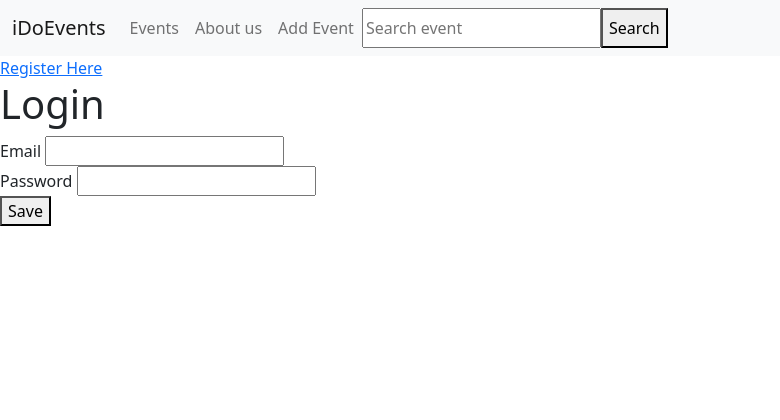
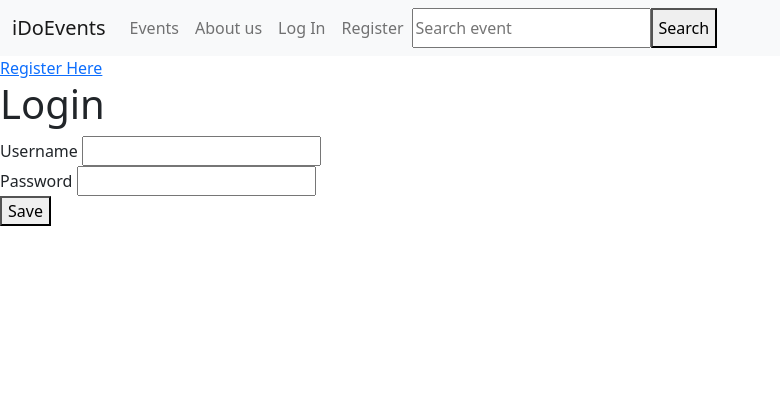
Before and after one commit to Kristikolani/events, a Django app: page /login/ in a window 1280 px wide. Shown: the top 420 px of the page, without its empty margins (0-780 px from the left). Run offline with Django 4.2, Linux system fonts and the light colour scheme.

Commit message:
log in and log out

```diff
--- a/accounts/templates/login.html
+++ b/accounts/templates/login.html
@@ -15,11 +15,9 @@
         <h1> Login </h1>
         <form method="POST" >
         {% csrf_token %}
-        <!-- <span>Email</span> <input type="email"
-        name="email"> -->
-        <label>Email</label>
-        <input class="form__field" type="email"
-        name="email"> <br>
+        <label>Username</label>
+        <input class="form__field" type="text"
+        name="username"> <br>
         <label>Password</label>
         <input class="form__field" type="password"
         name="password"> <br>
--- a/accounts/templates/profile.html
+++ b/accounts/templates/profile.html
@@ -1,7 +1,5 @@
 {% include 'base.html' %}
 
-{% block content %}
 
-hello
-
-{% endblock content%}
+<h1>My profile</h1>
+<h2>hello {{ user.user }}</h2>
--- a/accounts/views.py
+++ b/accounts/views.py
@@ -34,12 +34,12 @@ def register(request):
     if request.method == "POST":
         if request.POST['password1'] == request.POST['password2']:
             try:
-                user = User.objects.get(username=request.POST['uname'])
+                user1 = User.objects.get(username=request.POST['uname'])
                 return render(request, 'register.html', {'error': "Username Has been Taken"})
             except User.DoesNotExist:
-                user = User.objects.create_user(username=request.POST['number'], first_name=request.POST['uname'], email=request.POST['email'], password=request.POST['password1'])
-                user.save()
-                auth.login(request, user)
+                user1 = User.objects.create_user(username=request.POST['number'], first_name=request.POST['uname'], email=request.POST['email'], password=request.POST['password1'])
+                user1.save()
+                auth.login(request, user1)
                 return redirect('/')
         else:
             return render(request, 'register.html', {'error': "Password Dose Not Match"})
@@ -77,5 +77,8 @@ def edit(request, id):
         return render(request, 'edit.html', {'event': event})
 
 
+
+@login_required
 def profile(request):
-    return render(request, "profile.html")
+    user = EventModel.objects.all()[1]
+    return render(request, "profile.html", {"user": user})
--- a/core/urls.py
+++ b/core/urls.py
@@ -34,5 +34,6 @@ urlpatterns = [
     path('logout', accountsViews.logout, name="logout"),
     path('delete/<id>', accountsViews.delete, name="delete"),
     path('edit/<id>', accountsViews.edit, name="edit"),
+
 ]
 urlpatterns += static(settings.MEDIA_URL, document_root=settings.MEDIA_ROOT)
--- a/events/forms.py
+++ b/events/forms.py
@@ -1,6 +1,5 @@
 from pyexpat import model
 
-from attr import fields
 from events.models import EventModel
 from django import forms
 
--- a/events/templates/base.html
+++ b/events/templates/base.html
@@ -21,9 +21,12 @@
             <div class="navbar-nav">
               <a class="nav-link" href="{% url 'events' %}">Events</a>
               <a class="nav-link" href="{% url 'about' %}">About us</a>
-              <a class="nav-link" href="{% url 'add_event' %}">Add Event</a>
               {% if user.is_authenticated %}
+                <a class="nav-link" href="{% url 'add_event' %}">Add Event</a>
                 <a class="nav-link" href="{% url 'profile' %}">Profile</a>
+                <a class="nav-link" href="{% url 'logout' %}">Log Out</a>
+              {% else %}
+                <a class="nav-link" href="{% url 'login' %}">Log In</a>
                 <a class="nav-link" href="{% url 'register' %}">Register</a>
               {% endif %}
                 <input
```
